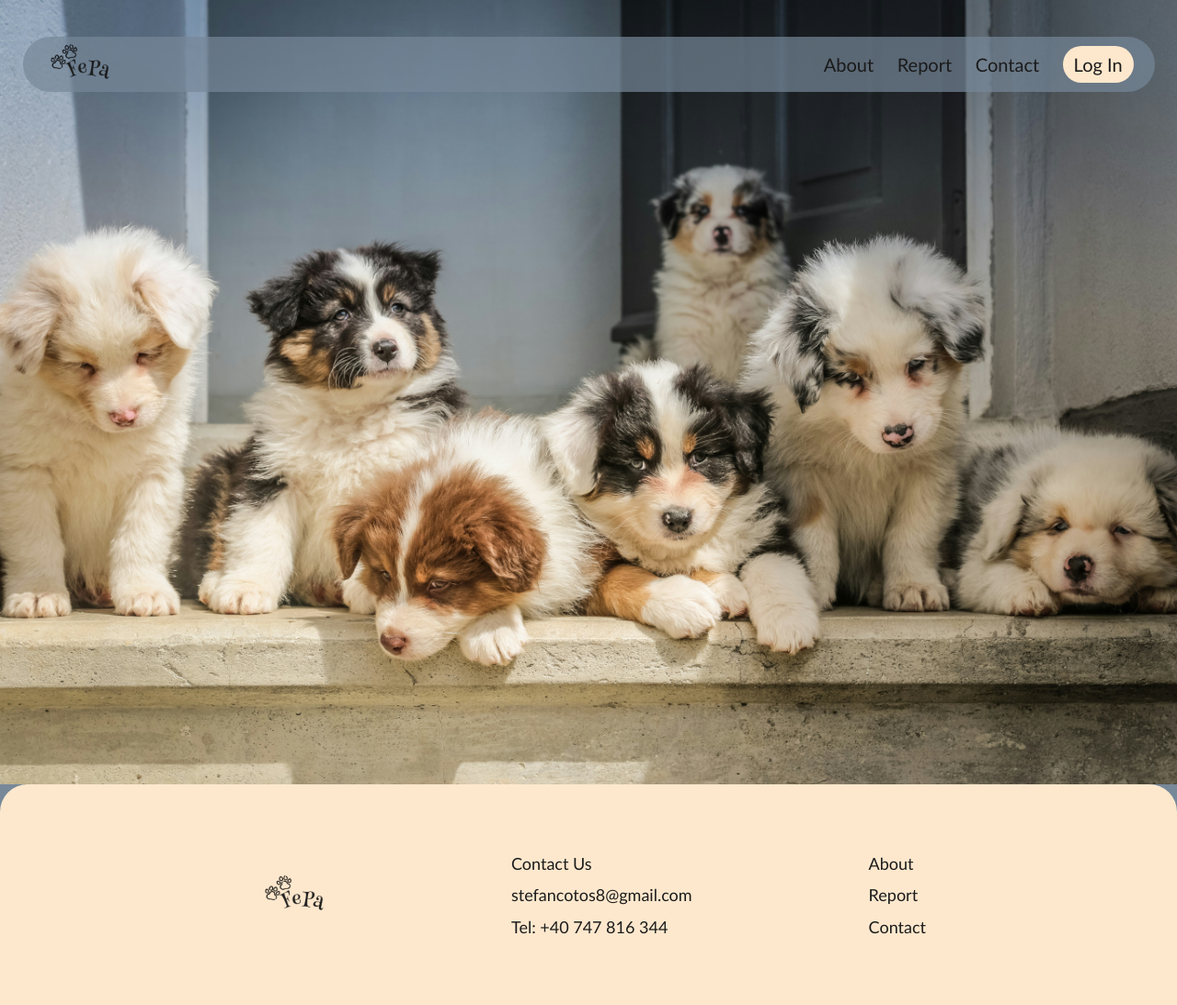
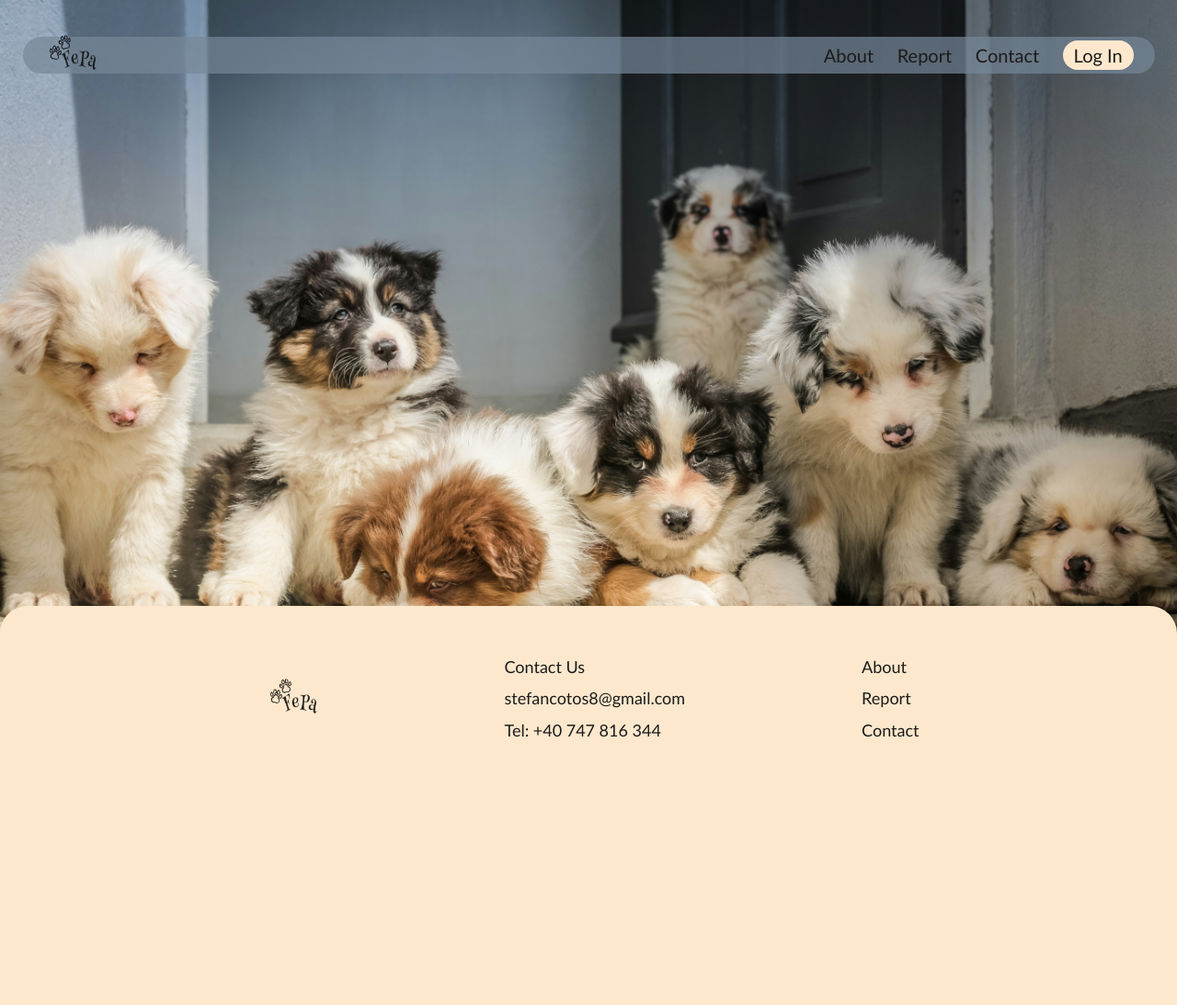
Before and after one commit to StefanCotos/FePA, a PHP site: page / in a window 1280 px wide. Shown: the whole page at 92% size. After the commit the page ends 802 px from the top, so only its background shows below. Run offline with PHP 8.4, Linux system fonts and the light colour scheme.

Commit message:
The main structure of the project.

```diff
--- a/index.html
+++ b/index.html
@@ -6,7 +6,6 @@
     <link rel="stylesheet" href="project.css">
 </head>
 <body>
-
     <div class="wrapper">
         <header>
             <a href="index.html">
@@ -28,7 +27,9 @@
             </div>
         </header>
     </div>
-    <img class="wallpaper" src="Wallpaper.jpg" alt="Wallpaper">
+    <main>
+        <img class="wallpaper" src="Wallpaper.jpg" alt="Wallpaper">
+    </main>
     <footer id="myFooter">
         <a href="index.html">
             <img class="logo" src="Logo.png" alt="Logo">
@@ -48,5 +49,6 @@
             <a class="no-link-style" >Contact</a>
         </div>
     </footer>
+
 </body>
 </html>
--- a/project.css
+++ b/project.css
@@ -9,6 +9,8 @@ body {
     text-align: center;
     color: #1b1b1b;
     align-items: center;
+    position: relative;
+    min-height: 100vh;
 }
 
 .wrapper {
@@ -19,7 +21,7 @@ body {
 
 header {
     width: 95vw;
-    height: 7.5vh;
+    height: 5vh;
     border-radius: 30px;
     position: fixed;
     top: 5vh;
@@ -48,8 +50,8 @@ header:focus {
 }
 
 .logo {
-    width: 75px;
-    height: 5vh;
+    width: 60px;
+    height: 40px;
     margin: 1vh;
 }
 
@@ -69,7 +71,7 @@ header:focus {
 
 .menu__log_in--button{
     width: auto;
-    min-height: 5vh;
+    min-height: 4vh;
     min-width: 6vw;
     border-radius: 20px;
     position: relative;
@@ -104,7 +106,7 @@ header:focus {
 
 footer {
     width: 100%;
-    height: 30vh;
+    height: 25vh;
     text-align: start;
     font-size: 18px;
     background-color: #fde8cd;
@@ -114,6 +116,8 @@ footer {
     align-items: center;
     justify-content: center;
     gap: 15vw;
+    position: absolute;
+    bottom: 0;
 }
 
 .footer__content{
```
